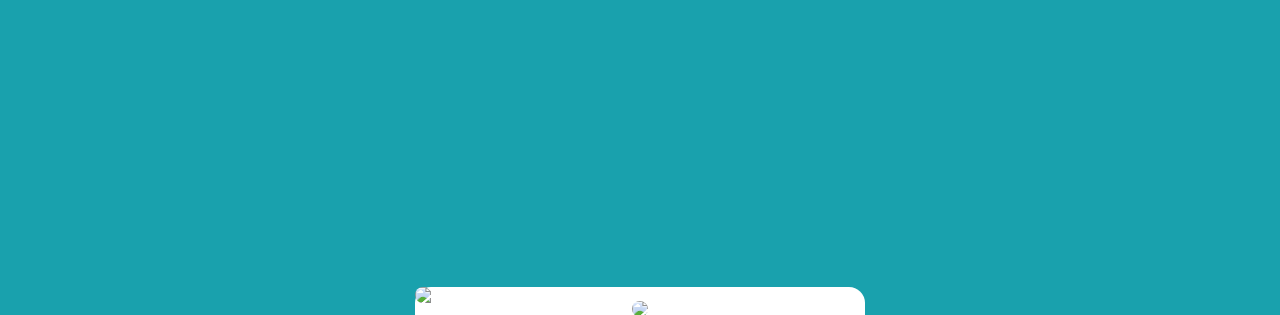
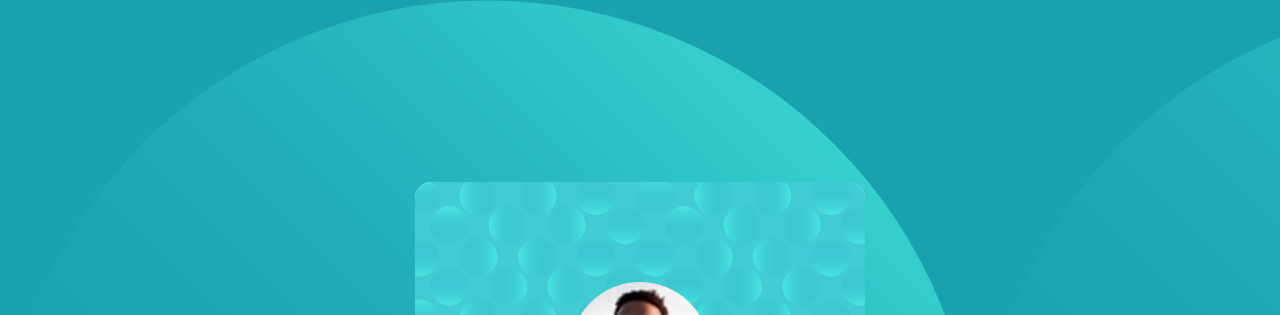
Before and after one commit to ozasakshi5/Profile-Card, a plain HTML site: page index.html in a window 1280 px wide. Shown: the top 315 px of the page. Drawn offline with Linux system fonts and the light colour scheme.

Commit message:
Minor changes

```diff
--- a/index.html
+++ b/index.html
@@ -11,8 +11,8 @@
 <body>
     <div class="container">
         <div class="profile-card">
-            <img src="bg-pattern-card.svg" class="cover-pic">
-            <img src="image-victor.jpg" class="profile-pic">
+            <img src="Images/bg-pattern-card.svg" class="cover-pic">
+            <img src="Images/image-victor.jpg" class="profile-pic">
             <h1>Victor Crest <span style="color: grey">26</span></h1>
             <p>London</p>
 
--- a/styles.css
+++ b/styles.css
@@ -11,7 +11,7 @@ body {
 .container {
     width: 100%;
     min-height: 100vh;
-    background: url("bg-pattern-top.svg");
+    background: url("images/bg-pattern-top.svg");
     display: flex;
     align-items: center;
     justify-content: center;
```
